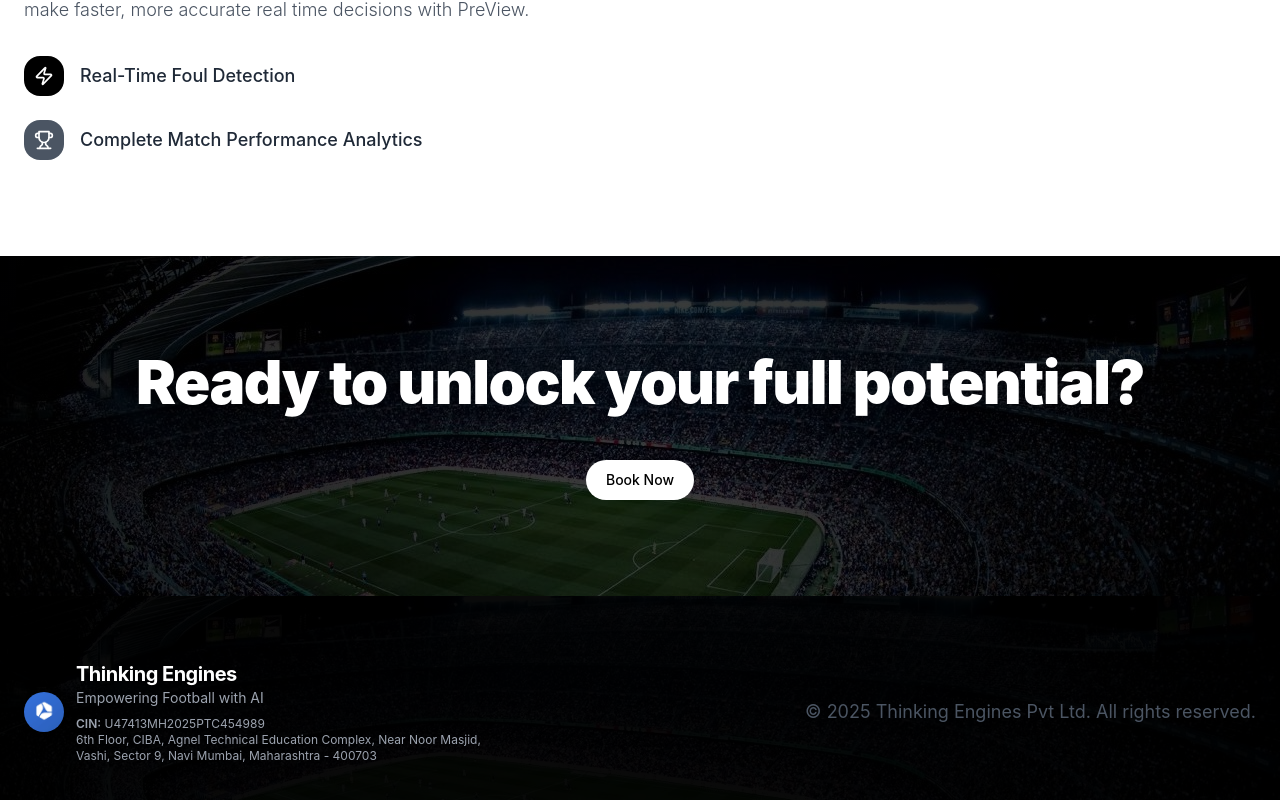
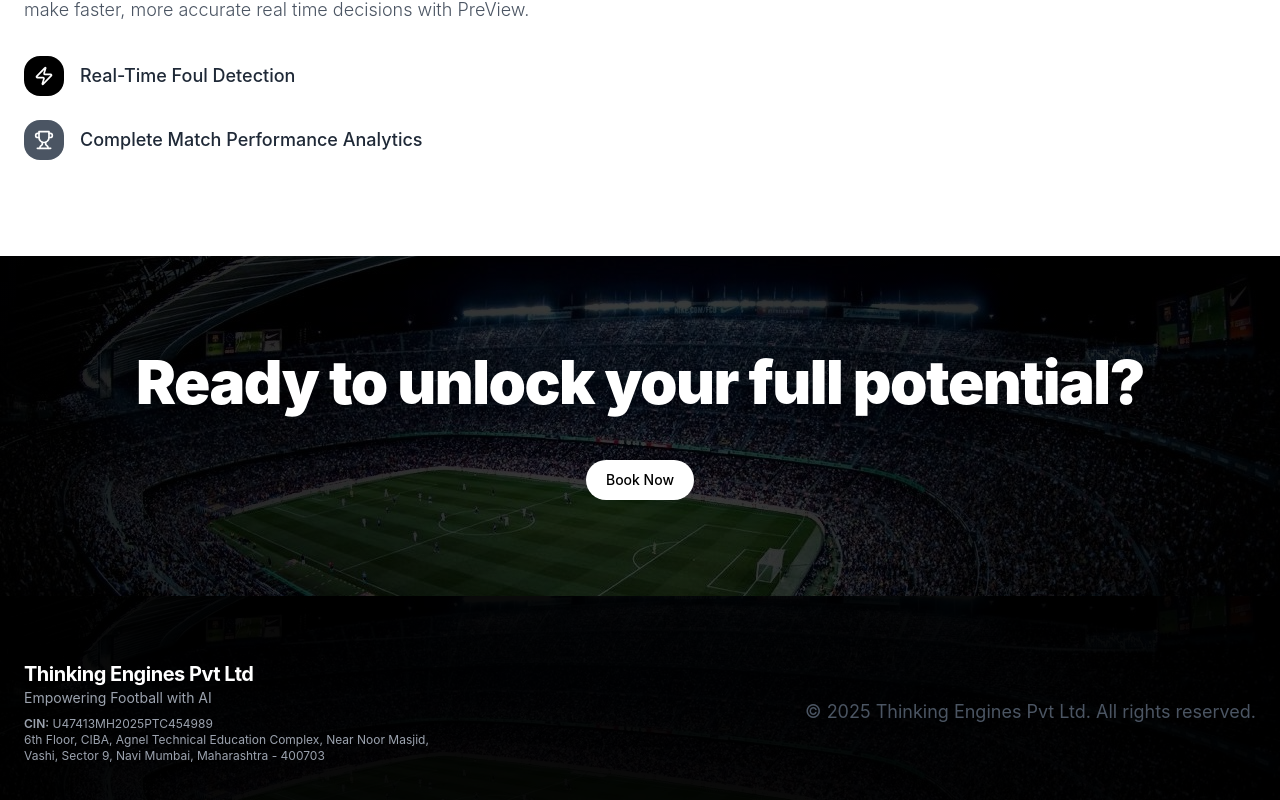
Before and after one commit to thinkingenginess/website, a Next.js app: page / in a window 1280 px wide. Shown: the part 2528-3328 px from the top of the page. Built offline with nearby package versions, Linux system fonts and the light colour scheme.

Commit message:
changes in footer

```diff
--- a/app/page.tsx
+++ b/app/page.tsx
@@ -436,22 +436,14 @@ export default function HomePage() {
           <div className="max-w-7xl mx-auto">
             <div className="flex flex-col md:flex-row justify-between items-center space-y-6 md:space-y-0">
               {/* Logo and Company Info */}
-              <div className="flex items-center space-x-3">
-                <div className="w-10 h-10 rounded-full overflow-hidden">
-                  <img
-                    src="/logo.jpg"
-                    alt="Logo"
-                    className="w-full h-full object-contain"
-                  />
-                </div>
+
               <div>
-                  <h3 className="text-white text-xl font-bold">Thinking Engines</h3>
+                <h3 className="text-white text-xl font-bold">Thinking Engines Pvt Ltd</h3>
                 <p className="text-gray-400 text-sm">Empowering Football with AI</p>
                 <div className="mt-2 text-xs text-gray-400 ">
                   <div><span className="font-semibold">CIN:</span> U47413MH2025PTC454989</div>
                   <div>6th Floor, CIBA, Agnel Technical Education Complex, Near Noor Masjid,</div>
                   <div>Vashi, Sector 9, Navi Mumbai, Maharashtra - 400703</div>
-                  </div>
                 </div>
               </div>
 
```
Lines whose indentation alone changed are shown as unchanged.
